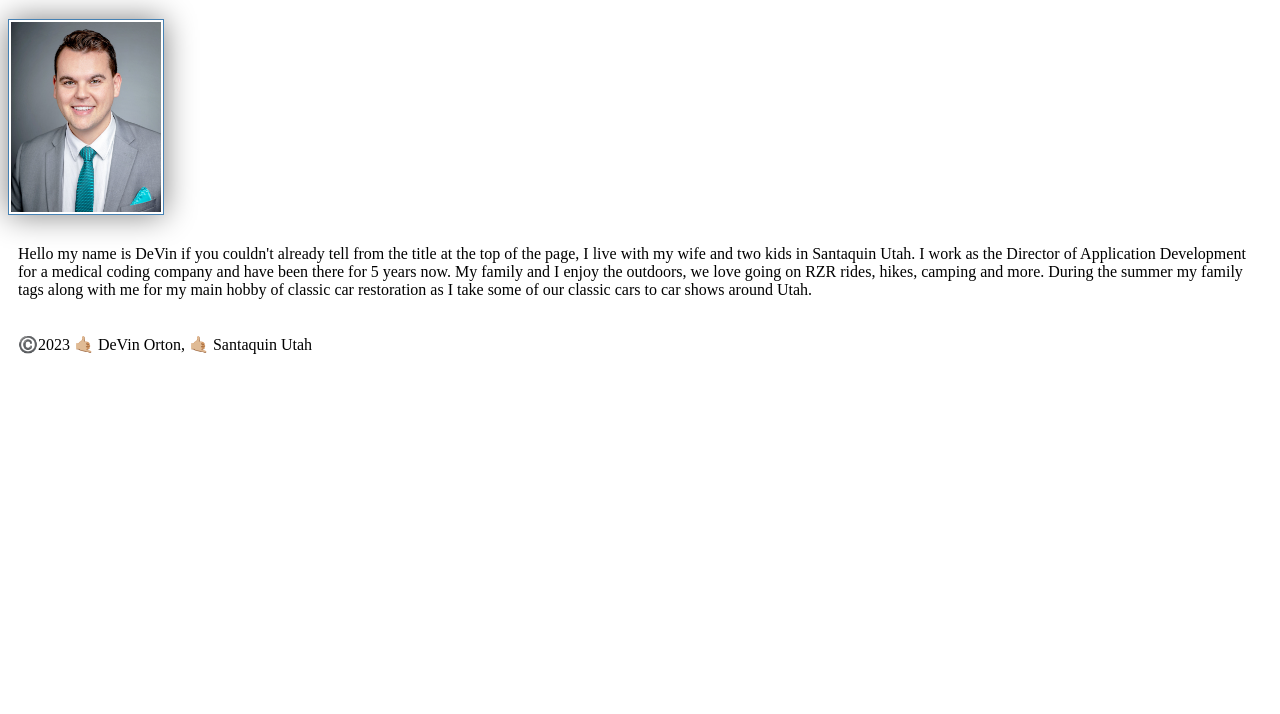
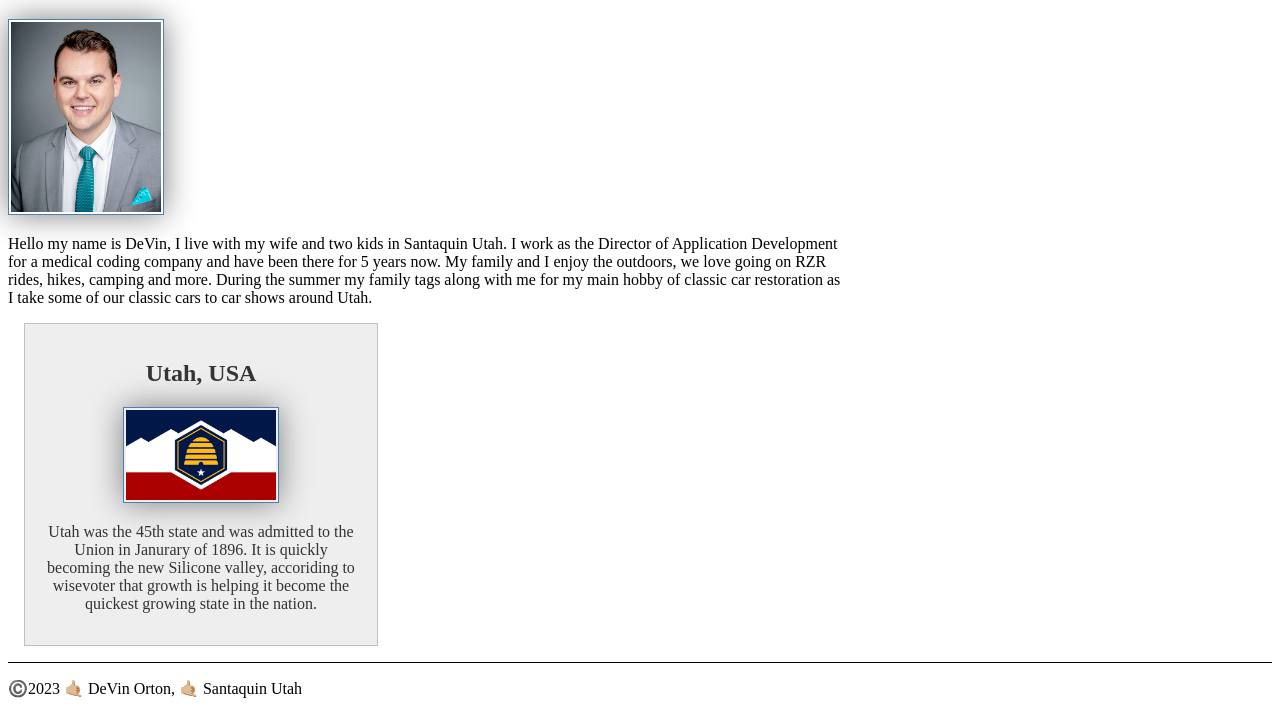
Before and after one commit to Jazzton78/wdd130, a plain HTML site: page index.html in a window 1280 px wide. Shown: the part 263-977 px from the top of the page. Before the commit the page ends 800 px from the top, so only its background shows below. Drawn offline with Linux system fonts and the light colour scheme.

Commit message:
Added State and CSS

```diff
--- a/index.html
+++ b/index.html
@@ -1,10 +1,15 @@
 <!DOCTYPE html>
 <html lang="en-US">
   <head>
-    <link rel="stylesheet" href="styles/styles.css" />
+    <title>DeVin Orton | WDD 130</title>
+    <meta
+      name="description"
+      content="DeVin Orton, WDD 130, fall 2023, testing out html css and more"
+    />
+    <meta name="author" content="DeVin Orton" />
     <meta charset="utf-8" />
     <meta name="viewport" content="width=device-width, initial-scale=1.0" />
-    <title>DeVin Orton | WDD 130</title>
+    <link rel="stylesheet" href="styles/styles.css" />
   </head>
   <body>
     <header>
@@ -22,14 +27,24 @@
         width="200"
       />
       <p>
-        Hello my name is DeVin if you couldn't already tell from the title at
-        the top of the page, I live with my wife and two kids in Santaquin Utah.
-        I work as the Director of Application Development for a medical coding
-        company and have been there for 5 years now. My family and I enjoy the
-        outdoors, we love going on RZR rides, hikes, camping and more. During
-        the summer my family tags along with me for my main hobby of classic car
-        restoration as I take some of our classic cars to car shows around Utah.
+        Hello my name is DeVin, I live with my wife and two kids in Santaquin
+        Utah. I work as the Director of Application Development for a medical
+        coding company and have been there for 5 years now. My family and I
+        enjoy the outdoors, we love going on RZR rides, hikes, camping and more.
+        During the summer my family tags along with me for my main hobby of
+        classic car restoration as I take some of our classic cars to car shows
+        around Utah.
       </p>
+      <aside>
+        <h2>Utah, USA</h2>
+        <img src="Images/2022_Utah_Flag_design.svg.png" alt="Utah State Flag" />
+        <p>
+          Utah was the 45th state and was admitted to the Union in Janurary of
+          1896. It is quickly becoming the new Silicone valley, accoriding to
+          wisevoter that growth is helping it become the quickest growing state
+          in the nation.
+        </p>
+      </aside>
     </main>
     <footer>
       <p>©️2023 🤙🏼 DeVin Orton, 🤙🏼 Santaquin Utah</p>
--- a/styles/styles.css
+++ b/styles/styles.css
@@ -1,3 +1,27 @@
+main {
+    max-width: 840px;
+}
+
+aside {
+    width: 20rem;
+    margin: 1rem;
+    border: 1px solid rgba(0, 0, 0, 0.2);
+    padding: 1rem;
+    background-color: #eee;
+    color: #333;
+    text-align: center;
+}
+
+aside img {
+    width: 200px;
+    height: auto;
+}
+
+main img {
+    width: 150px;
+    height: auto;
+}
+
 nav {
     background-color: steelblue;
     padding: 10px;
@@ -22,5 +46,10 @@ img {
 }
 
 p {
-    padding: 10px;
+    padding: 0;
 }
+
+footer {
+    margin-top: 15px;
+    border-top: 1px solid #000;
+}
```
Also changed, not shown: Images/2022_Utah_Flag_design.svg.png (added), 2 other files.
